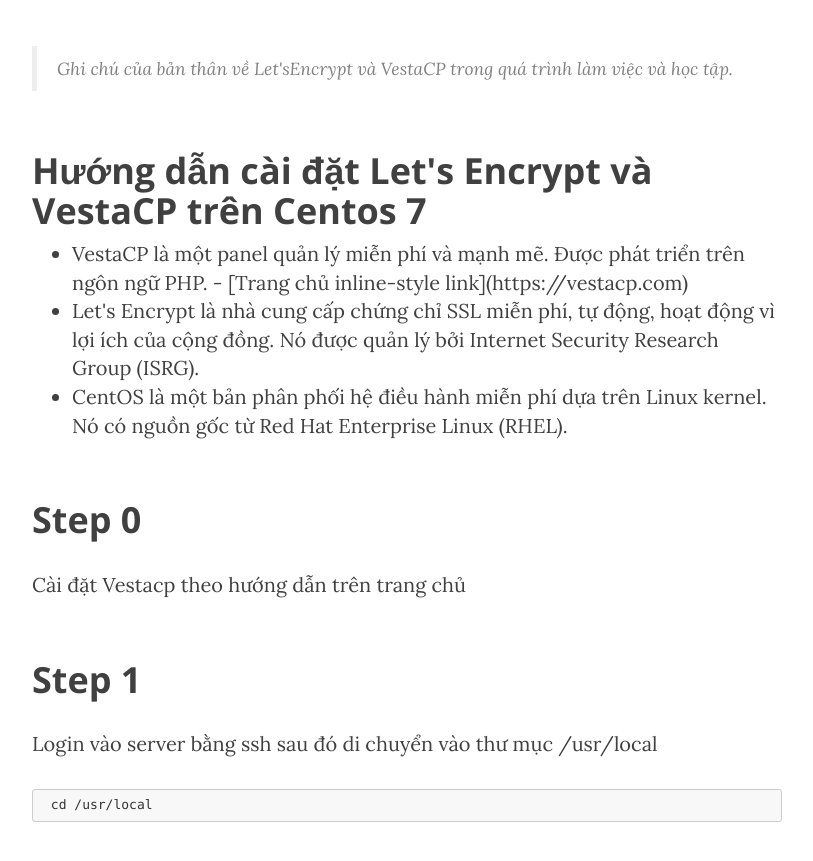
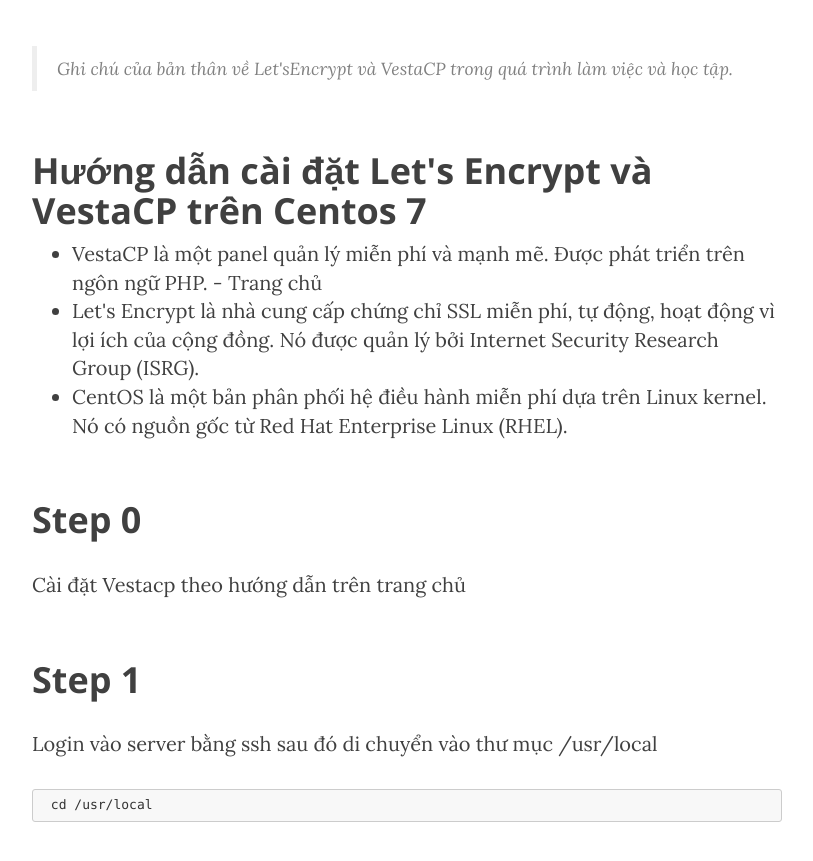
Before and after one commit to CarlPham/carlpham.github.io, a Jekyll site: the page built from _posts/2018-04-24-letsencrypt-vestacp-centos7.markdown, in a window 1280 px wide and 900 px high, scrolled down 521 px, cut to the strip 19-880 px from the top of the window. Shown: the whole strip, without its empty margins (233-1046 px from the left). Built offline with Jekyll 4.4.1, drawn with Linux system fonts in a browser that asks for light colours; nearby versions of some CDN libraries; some of the changed text lies outside the part shown.

Commit message:
fix link

```diff
--- a/_posts/2018-04-24-letsencrypt-vestacp-centos7.markdown
+++ b/_posts/2018-04-24-letsencrypt-vestacp-centos7.markdown
@@ -9,7 +9,7 @@
 <blockquote>Ghi chú của bản thân về Let'sEncrypt và VestaCP trong quá trình làm việc và học tập.</blockquote>
 <h2 class="section-heading">Hướng dẫn cài đặt Let's Encrypt và VestaCP trên Centos 7</h2>
 <ul>
-  <li>VestaCP là một panel quản lý miễn phí và mạnh mẽ. Được phát triển trên ngôn ngữ PHP. - [Trang chủ inline-style link](https://vestacp.com)</li>
+  <li>VestaCP là một panel quản lý miễn phí và mạnh mẽ. Được phát triển trên ngôn ngữ PHP. - <a href="https://vestacp.com">Trang chủ</a></li>
   <li>Let's Encrypt là nhà cung cấp chứng chỉ SSL miễn phí, tự động, hoạt động vì lợi ích của cộng đồng. Nó được quản lý bởi Internet Security Research Group (ISRG).</li>
   <li>CentOS là một bản phân phối hệ điều hành miễn phí dựa trên Linux kernel. Nó có nguồn gốc từ Red Hat Enterprise Linux (RHEL).</li>
 </ul>
@@ -28,8 +28,10 @@
 <h2 class="section-heading">Step 2</h2>
 <p>
   Clone Letsencrypt and tool, sẽ tự động tạo 2 thư mục /usr/local/letsencrypt and /usr/local/letsencrypt-vesta
-  <pre>git clone https://github.com/letsencrypt/letsencrypt.git
-  git clone https://github.com/interbrite/letsencrypt-vesta.git</pre>
+  <pre>
+  git clone https://github.com/letsencrypt/letsencrypt.git
+  git clone https://github.com/interbrite/letsencrypt-vesta.git
+  </pre>
   Note: có thể sẽ bị báo lỗi chưa cài git, khi đó dùng yum cài đặt git như sau: <pre>yum install git -y</pre>
 </p>
 
@@ -48,7 +50,8 @@
 <h2 class="section-heading">Step 5</h2>
 <p>
   Symlink letsencrypt-auto và letsencrypt-vesta vào /usr/local/bin để dễ dàng truy cập
-  <pre>ln -s /usr/local/letsencrypt/letsencrypt-auto /usr/local/bin/letsencrypt-auto
+  <pre>
+  ln -s /usr/local/letsencrypt/letsencrypt-auto /usr/local/bin/letsencrypt-auto
   ln -s /usr/local/letsencrypt-vesta/letsencrypt-vesta /usr/local/bin/letsencrypt-vesta</pre>
 </p>
 
@@ -66,7 +69,9 @@
 </p>
 
 <h2 class="section-heading">Tham khảo</h2>
-  - [Let'sEncrypt VestaCP inline-style link](https://github.com/interbrite/letsencrypt-vesta)
+<p>
+  - <a href="https://github.com/interbrite/letsencrypt-vesta"> Let'sEncrypt VestaCP </a>
+</p>
 
 <h2 class="section-heading">Tip</h2>
 <p>
@@ -74,8 +79,10 @@
   <pre>/usr/local/bin/letsencrypt-vesta: line 226: /usr/local/certbot/certbot-auto: No such file or directory</pre>
 Let's Encrypt returned an error status.  Aborting.
 => Khi đó cần cài đặt thêm certbot-auto như sau:
-  <pre>cd /usr/local
-  git clone https://github.com/certbot/certbot.git</pre>
+  <pre>
+  cd /usr/local
+  git clone https://github.com/certbot/certbot.git
+  </pre>
 Sau đó chạy lại step 8, nó sẽ yêu cầu cài thêm các soft phụ thuộc, khi đó cứ chọn Yes thôi.
 Tiếp theo cần chạy certbot-auto dành riêng cho nginx bằng lệnh sau:
   <pre>/usr/local/certbot/certbot-auto --nginx</pre>
@@ -88,4 +95,6 @@
 </p>
 
 <h2 class="section-heading">Link tham khảo thêm về Certbot</h2>
-  - [Certbot inline-style link](https://certbot.eff.org/lets-encrypt/debianwheezy-nginx)
+<p>
+  - <a href="https://certbot.eff.org/lets-encrypt/debianwheezy-nginx">Certbot</a>
+</p>
```
